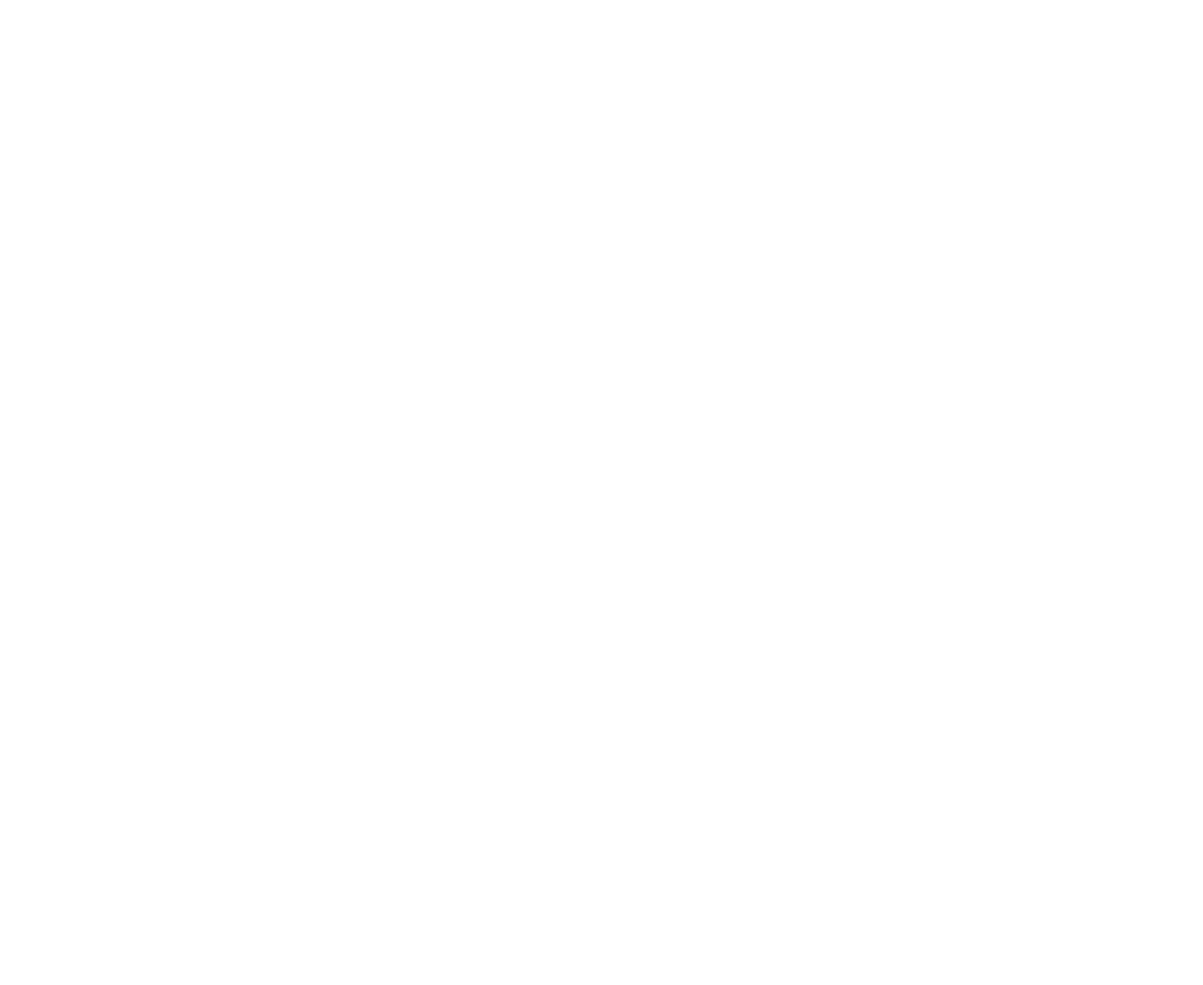
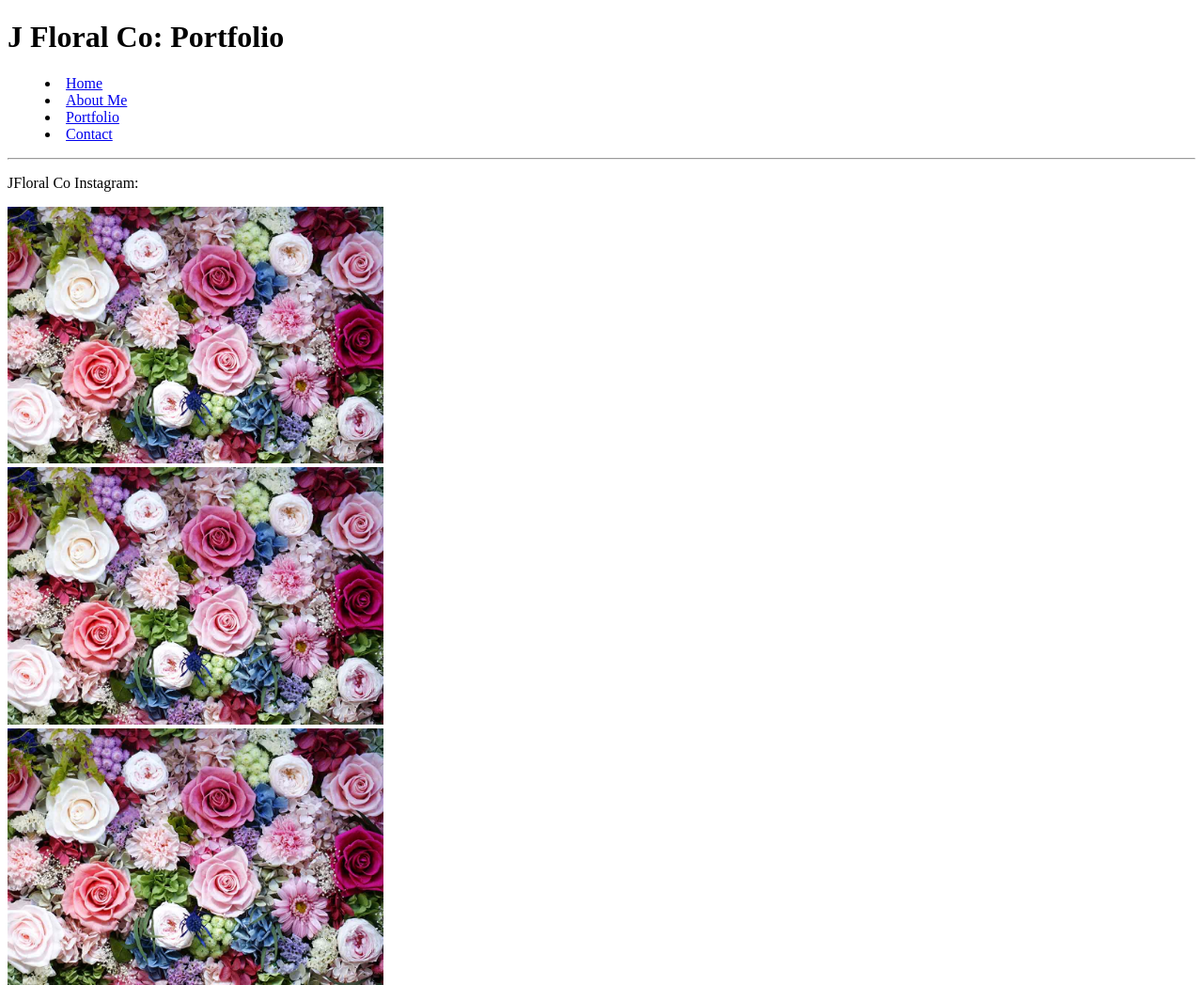
Before and after one commit to jacjacattac/startup, a plain HTML site: page jfloral-html/portfolio.html in a window 1280 px wide. Shown: the top 1048 px of the page at 94% size. Before the commit the page ends 800 px from the top, so only its background shows below. Drawn offline with Linux system fonts and the light colour scheme.

Commit message:
added portfolio

```diff
--- a/jfloral-html/portfolio.html
+++ b/jfloral-html/portfolio.html
@@ -0,0 +1,31 @@
+<!DOCTYPE html>
+<html lang="en">
+  <head>
+    <meta charset="UTF-8" />
+    <meta name="viewport" content="width=device-width, initial-scale=1.0" />
+    <title>About</title>
+    <link rel="icon" href="favicon.ico" />
+  </head>
+  <body>
+    <header>
+      <h1>J Floral Co: Portfolio</h1>
+
+      <nav>
+        <menu>
+          <li><a href="index.html">Home</a></li>
+          <li><a href="about.html">About Me</a></li>
+          <li><a href="portfolio.html">Portfolio</a></li>
+          <li><a href="contact.html">Contact</a></li>
+        </menu>
+      </nav>
+
+      <hr />
+    </header>
+
+    <main>
+        <p>JFloral Co Instagram:</p>
+        <div id="picture" class="picture-box"><img width="400px" src="flower-placeholder.jpg" alt="flowers" /></div>
+        <div id="picture" class="picture-box"><img width="400px" src="flower-placeholder.jpg" alt="flowers" /></div>
+        <div id="picture" class="picture-box"><img width="400px" src="flower-placeholder.jpg" alt="flowers" /></div>
+        <div id="picture" class="picture-box"><img width="400px" src="flower-placeholder.jpg" alt="flowers" /></div>
+    </main>
```
Also changed, not shown: jfloral-html/contact.html (+5 -5 lines), jfloral-html/index.html (+4 -4 lines).
